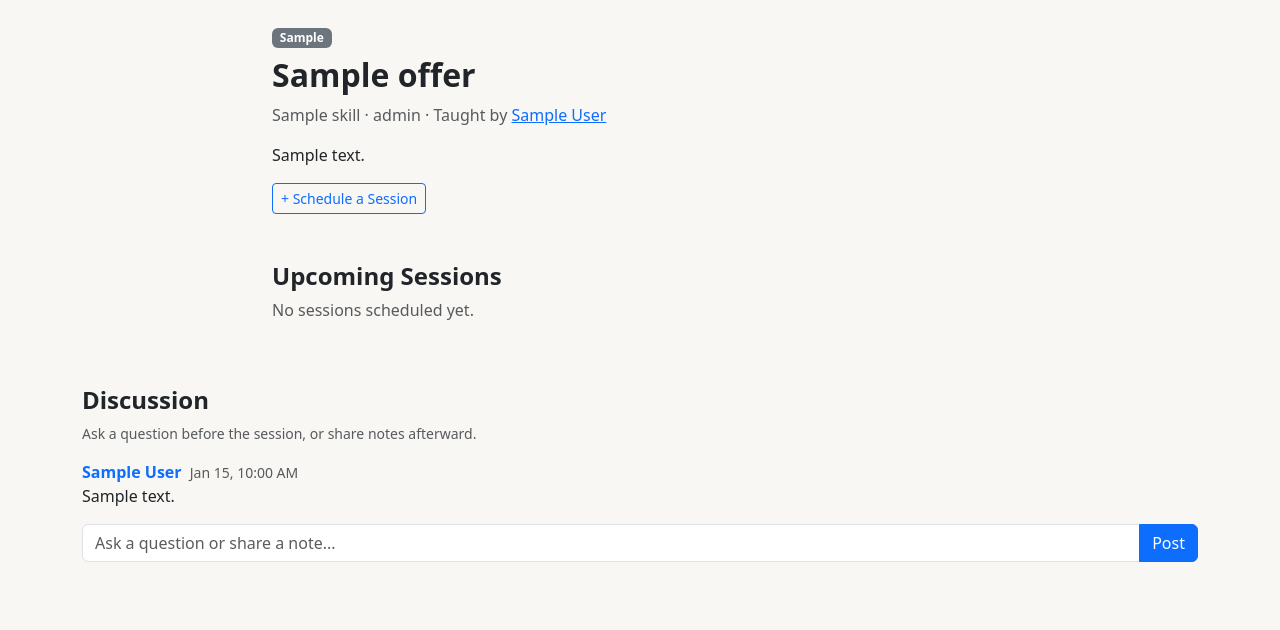
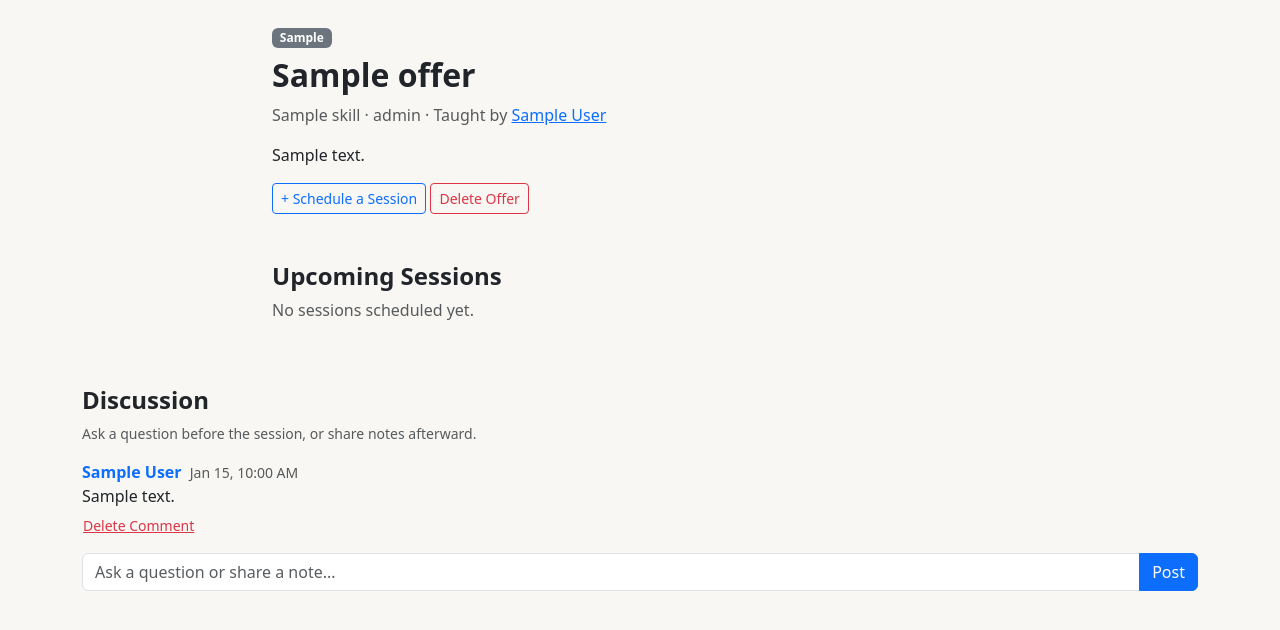
Before and after one commit to Ayan-max-dev/Skill_share, a Flask app: page /offers/1 in a window 1280 px wide. Shown: the part 56-686 px from the top of the page. Run offline with Flask 3, Linux system fonts and the light colour scheme; a user stored in the database is signed in; tables that the repository leaves empty hold one stand-in row (values such as "Sample post"); some libraries are stand-ins or nearby versions.

Commit message:
Phase 2: add Enrollment unique constraint, delete routes with cascade safety, migrations

```diff
--- a/app.py
+++ b/app.py
@@ -2,7 +2,7 @@ from datetime import datetime
 from functools import wraps
 from urllib.parse import urlparse
 import logging
-from flask import Flask, render_template, request, redirect, url_for, flash
+from flask import Flask, abort, render_template, request, redirect, url_for, flash
 from flask_wtf.csrf import CSRFProtect
 from flask_login import LoginManager, login_user, logout_user, login_required, current_user
 from models import db, User, Skill, Offer, Request, Session, Enrollment, RequestUpvote, Feedback, Lesson, Comment
@@ -11,6 +11,7 @@ from flask_migrate import Migrate
 from flask import jsonify
 from flask_limiter import Limiter
 from flask_limiter.util import get_remote_address
+from sqlalchemy.exc import IntegrityError
 
 csrf = CSRFProtect()
 login_manager = LoginManager()
@@ -281,6 +282,34 @@ def new_request():
 def offer_detail(offer_id):
     offer = Offer.query.get_or_404(offer_id)
     return render_template("offer_detail.html", offer=offer)
+
+@app.route("/offers/<int:offer_id>/delete", methods=["POST"])
+@login_required
+def delete_offer(offer_id):
+    offer = Offer.query.get_or_404(offer_id)
+
+    if current_user.id != offer.teacher_id:
+        abort(403)
+
+    if offer.sessions:
+        flash("Offers with session history cannot be deleted.")
+        return redirect(url_for("offer_detail", offer_id=offer.id))
+
+    try:
+        for lesson in offer.lessons:
+            db.session.delete(lesson)
+        for comment in offer.comments:
+            db.session.delete(comment)
+        db.session.delete(offer)
+        db.session.commit()
+    except IntegrityError:
+        db.session.rollback()
+        flash("This offer could not be deleted safely.")
+        return redirect(url_for("offer_detail", offer_id=offer.id))
+
+    flash("Offer deleted.")
+    return redirect(url_for("explore"))
+
 @app.route("/offers/<int:offer_id>/schedule", methods=["GET", "POST"])
 @login_required
 @require_complete_profile
@@ -350,9 +379,20 @@ def rsvp_session(session_id):
     confirmed_count = Enrollment.query.filter_by(session_id=session.id, status="confirmed").count()
     status = "confirmed" if confirmed_count < offer.max_attendees else "waitlisted"
 
-    enrollment = Enrollment(session_id=session.id, student_id=current_user.id, status=status)
+    enrollment = Enrollment(
+        session_id=session.id,
+        student_id=current_user.id,
+        status=status
+    )
+
     db.session.add(enrollment)
-    db.session.commit()
+
+    try:
+        db.session.commit()
+    except IntegrityError:
+        db.session.rollback()
+        flash("You've already RSVP'd to this session.")
+        return redirect(url_for("offer_detail", offer_id=offer.id))
 
     if status == "confirmed":
         flash("You're confirmed! Check the session page for the meeting link.")
@@ -413,6 +453,27 @@ def upvote_request(request_id):
         db.session.commit()
         flash("Upvoted!")
 
+    return redirect(url_for("explore"))
+
+@app.route("/requests/<int:request_id>/delete", methods=["POST"])
+@login_required
+def delete_request(request_id):
+    learning_request = Request.query.get_or_404(request_id)
+
+    if current_user.id != learning_request.student_id:
+        abort(403)
+
+    try:
+        for upvote in learning_request.upvotes:
+            db.session.delete(upvote)
+        db.session.delete(learning_request)
+        db.session.commit()
+    except IntegrityError:
+        db.session.rollback()
+        flash("This request could not be deleted safely.")
+        return redirect(url_for("explore"))
+
+    flash("Request deleted.")
     return redirect(url_for("explore"))
 
 @app.route("/sessions/<int:session_id>/feedback", methods=["GET", "POST"])
@@ -618,6 +679,46 @@ def add_comment(offer_id):
     db.session.commit()
     return redirect(url_for("offer_detail", offer_id=offer.id))
 
+@app.route("/comments/<int:comment_id>/delete", methods=["POST"])
+@login_required
+def delete_comment(comment_id):
+    comment = Comment.query.get_or_404(comment_id)
+
+    if current_user.id != comment.user_id:
+        abort(403)
+
+    offer_id = comment.offer_id
+    try:
+        db.session.delete(comment)
+        db.session.commit()
+    except IntegrityError:
+        db.session.rollback()
+        flash("This comment could not be deleted safely.")
+        return redirect(url_for("offer_detail", offer_id=offer_id))
+
+    flash("Comment deleted.")
+    return redirect(url_for("offer_detail", offer_id=offer_id))
+
+@app.route("/lessons/<int:lesson_id>/delete", methods=["POST"])
+@login_required
+def delete_lesson(lesson_id):
+    lesson = Lesson.query.get_or_404(lesson_id)
+    offer = lesson.offer
+
+    if current_user.id != offer.teacher_id:
+        abort(403)
+
+    try:
+        db.session.delete(lesson)
+        db.session.commit()
+    except IntegrityError:
+        db.session.rollback()
+        flash("This lesson could not be deleted safely.")
+        return redirect(url_for("manage_lessons", offer_id=offer.id))
+
+    flash("Lesson deleted.")
+    return redirect(url_for("manage_lessons", offer_id=offer.id))
+
 @app.route("/sessions/<int:session_id>/cancel", methods=["GET", "POST"])
 @login_required
 def cancel_session(session_id):
--- a/models.py
+++ b/models.py
@@ -197,14 +197,17 @@ class Enrollment(db.Model):
     status = db.Column(db.String(20), default="confirmed")  # confirmed / waitlisted
     attended = db.Column(db.Boolean, nullable=True)  # None = not marked yet, True/False once teacher marks it
 
+    __table_args__ = (db.UniqueConstraint("session_id", "student_id", name="unique_session_enrollment"),)
+
     session = db.relationship("Session", backref="enrollments")
     student = db.relationship("User", backref="enrollments")
+
 
 class Feedback(db.Model):
     id = db.Column(db.Integer, primary_key=True)
     session_id = db.Column(db.Integer, db.ForeignKey("session.id"), nullable=False)
     student_id = db.Column(db.Integer, db.ForeignKey("user.id"), nullable=False)
-    rating = db.Column(db.Integer, nullable=False)  # 1 = thumbs down, 5 = thumbs up
+    rating = db.Column(db.Integer, nullable=False)  # 1 = lowest rating, 5 = highest rating
     comment = db.Column(db.Text, nullable=True)
 
     __table_args__ = (db.UniqueConstraint("session_id", "student_id", name="unique_session_feedback"),)
--- a/templates/dashboard.html
+++ b/templates/dashboard.html
@@ -54,6 +54,12 @@
                 <span class="badge bg-{{ 'warning' if req.status == 'open' else 'success' }} mb-2">{{ req.status }}</span>
                 <h6 class="card-title">{{ req.skill.name }}</h6>
                 <p class="text-muted small mb-0">{{ req.description or "No details provided." }}</p>
+                {% if current_user.is_authenticated and current_user.id == req.student_id %}
+                    <form method="POST" action="{{ url_for('delete_request', request_id=req.id) }}" class="mt-2">
+                        <input type="hidden" name="csrf_token" value="{{ csrf_token() }}">
+                        <button type="submit" class="btn btn-sm btn-outline-danger" onclick="return confirm('Are you sure you want to delete this request?');">Delete Request</button>
+                    </form>
+                {% endif %}
             </div>
         </div>
     </div>
--- a/templates/explore.html
+++ b/templates/explore.html
@@ -99,6 +99,12 @@
                             {% if current_user.is_authenticated and current_user.id != req.student_id %}
                                 <a href="{{ url_for('new_offer', request_id=req.id) }}" class="btn btn-sm btn-primary mt-2">Offer to Teach This</a>
                             {% endif %}
+                            {% if current_user.is_authenticated and current_user.id == req.student_id %}
+                                <form method="POST" action="{{ url_for('delete_request', request_id=req.id) }}" class="mt-2">
+                                    <input type="hidden" name="csrf_token" value="{{ csrf_token() }}">
+                                    <button type="submit" class="btn btn-sm btn-outline-danger" onclick="return confirm('Are you sure you want to delete this request?');">Delete Request</button>
+                                </form>
+                            {% endif %}
                         </div>
                     </div>
                 </div>
--- a/templates/offer_detail.html
+++ b/templates/offer_detail.html
@@ -21,6 +21,12 @@
             <a href="{{ url_for('schedule_session', offer_id=offer.id) }}" class="btn btn-outline-primary btn-sm mb-4">
                 + Schedule a Session
             </a>
+            {% if not offer.sessions %}
+                <form method="POST" action="{{ url_for('delete_offer', offer_id=offer.id) }}" class="d-inline">
+                    <input type="hidden" name="csrf_token" value="{{ csrf_token() }}">
+                    <button type="submit" class="btn btn-outline-danger btn-sm mb-4" onclick="return confirm('Are you sure you want to delete this offer? This cannot be undone.');">Delete Offer</button>
+                </form>
+            {% endif %}
         {% endif %}
         {% if offer.format == "recorded" %}
             {% if current_user.is_authenticated and current_user.id == offer.teacher_id %}
@@ -157,6 +163,12 @@
                     <span class="text-muted small ms-1">{{ comment.created_at.strftime('%b %d, %I:%M %p') }}</span>
                 </p>
                 <p class="mb-0">{{ comment.content }}</p>
+                {% if current_user.is_authenticated and comment.user_id == current_user.id %}
+                    <form method="POST" action="{{ url_for('delete_comment', comment_id=comment.id) }}" class="mt-1">
+                        <input type="hidden" name="csrf_token" value="{{ csrf_token() }}">
+                        <button type="submit" class="btn btn-link btn-sm p-0 text-danger" onclick="return confirm('Are you sure you want to delete this comment?');">Delete Comment</button>
+                    </form>
+                {% endif %}
             </div>
         </div>
     {% endfor %}
```
Also changed, not shown: migrations/versions/eb050b10b5a6_add_unique_constraint_on_enrollment_.py (added, +28 -0 lines), templates/manage_lessons.html (+9 -1 lines), tests/test_app.py (+378 -1 lines), 1 other file.
